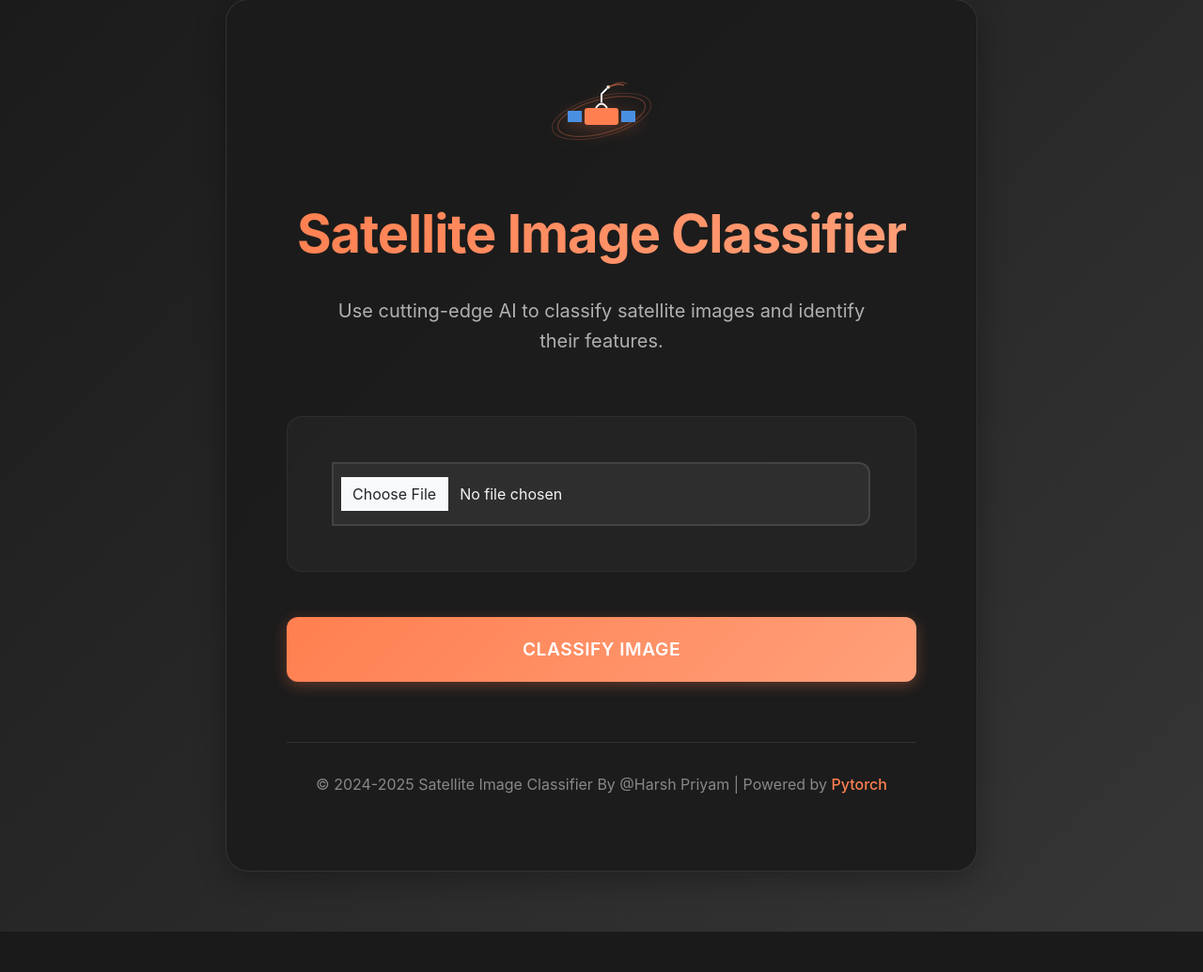
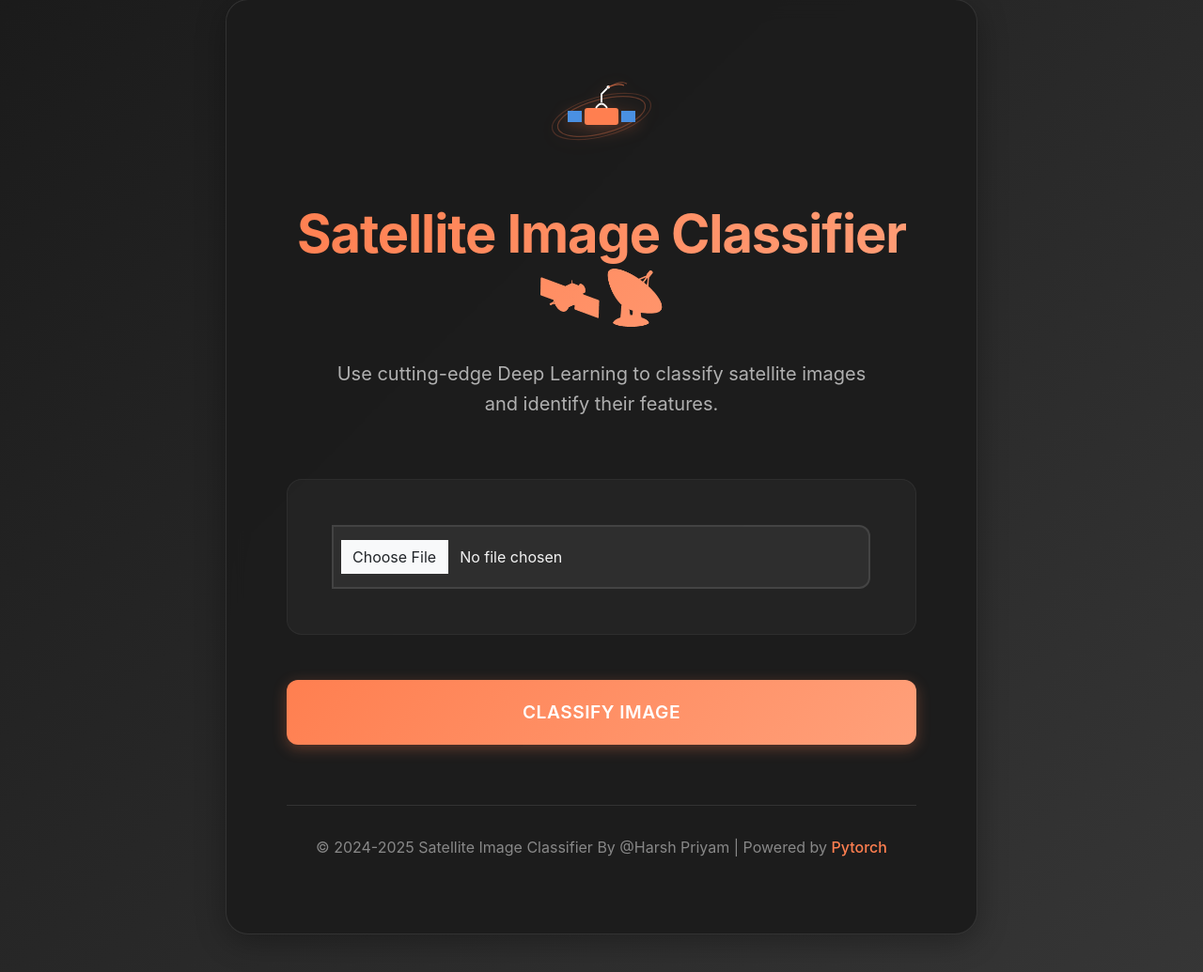
Before and after one commit to harsh-priyam/Satellite_Image_Classification, a Flask app: page / in a window 1280 px wide. Shown: the part 65-1100 px from the top of the page at 94% size. Before the commit the page ends 1057 px from the top, so only its background shows below. Run offline with Flask 3, Linux system fonts and the light colour scheme.

Commit message:
changes updated

```diff
--- a/templates/index.html
+++ b/templates/index.html
@@ -187,8 +187,8 @@
                     </path>
                 </svg>
             </div>
-            <h1>Satellite Image Classifier</h1>
-            <p>Use cutting-edge AI to classify satellite images and identify their features.</p>
+            <h1>Satellite Image Classifier 🛰️📡</h1>
+            <p>Use cutting-edge Deep Learning to classify satellite images and identify their features.</p>
         </div>
         <form action="/predict" method="POST" enctype="multipart/form-data">
             <div class="input-group">
```
Also changed, not shown: .github/workflows/main.yaml (added), 1 other file.
